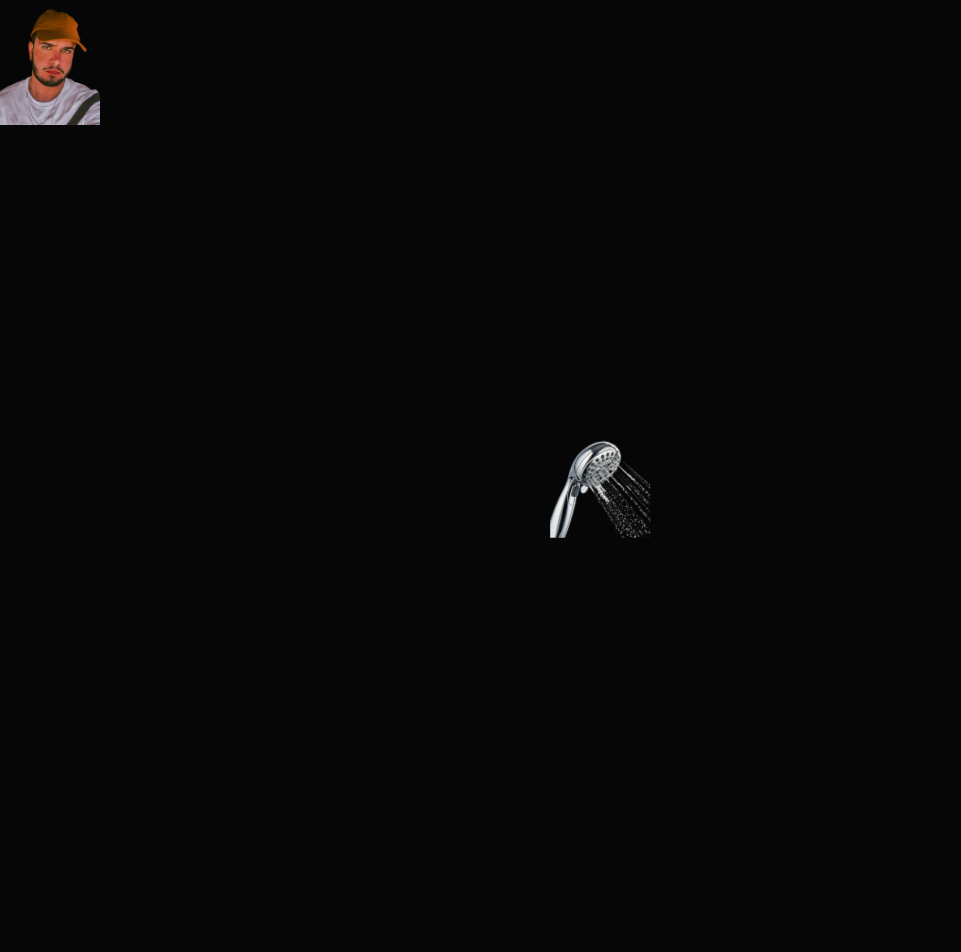
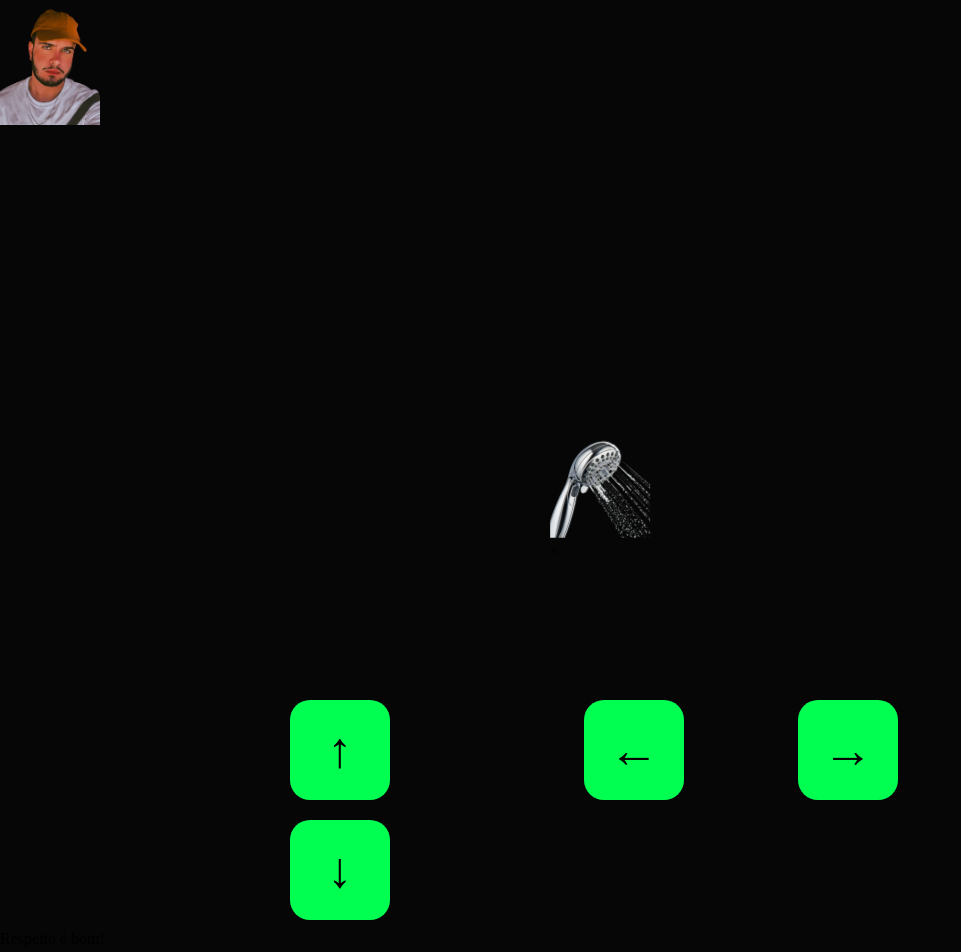
Before and after one commit to Marcelobernard/-2023, a plain HTML site: page index.html in a window 1280 px wide. Shown: the top 952 px of the page, without its empty margins (0-961 px from the left). Drawn offline with Linux system fonts and the light colour scheme.

Commit message:
Update styles.css

```diff
--- a/styles.css
+++ b/styles.css
@@ -36,12 +36,12 @@ button:hover {
 }
 
 #up-button {
-    margin-left: 280px;
-    margin-top: 1000px;
+    margin-left: 290px;
+    margin-top: 700px;
 }
 
 #left-button {
-    margin-left: 170px;
+    margin-left: 180px;
 }
 
 #right-button {
@@ -49,5 +49,5 @@ button:hover {
 }
 
 #down-button {
-    margin-left: 280px;
+    margin-left: 290px;
 }
```
